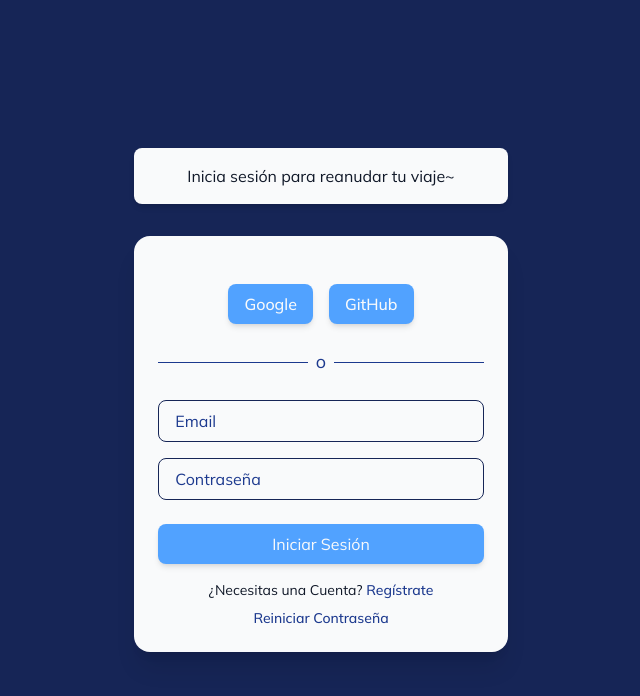
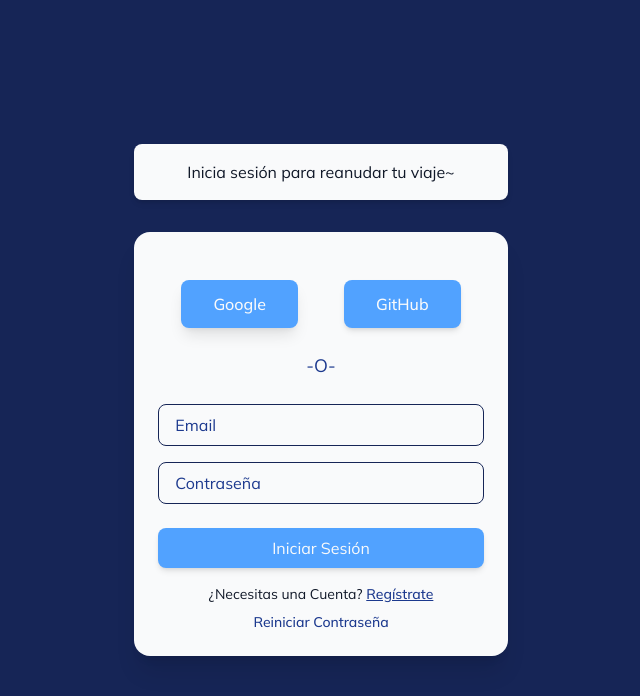
Before and after one commit to Elias-MN/Codemon, a React (Vite) app: page / in a window 1280 px wide. Shown: the top 696 px of the page, without its empty margins (319-959 px from the left). Built offline with nearby package versions, Linux system fonts and the light colour scheme.

Commit message:
Login finished
The Login part of Codemon has been finished, shadows have been added, correct separation between buttons, correct sizes, and pointer cursors where they belong

```diff
--- a/src/components/Login.tsx
+++ b/src/components/Login.tsx
@@ -2,7 +2,7 @@ function LoginForm() {
   return (
     <div className="flex items-center justify-center flex-col min-h-screen bg-blue-950 font-['Mulish']">
 
-      <h1 className="text-3xl mb-8 font-bold text-center text-gray-50 md:hidden font-['Press_Start_2P']">
+      <h1 className="text-2xl mb-8 font-bold text-center text-gray-50 md:hidden font-['Press_Start_2P']">
         Iniciar Sesión
       </h1>
 
@@ -12,19 +12,17 @@ function LoginForm() {
 
       <div className="w-11/12 max-w-md p-6 bg-gray-50 rounded-2xl shadow-xl md:w-13/24 lg:w-7/24 relative">
 
-        <div className="flex items-center justify-center gap-4 mt-6">
-          <button className="px-4 py-2 font-medium text-gray-50 bg-blue-400 rounded-lg shadow-md hover:shadow-lg hover:opacity-80 active:shadow-inner transition">
+        <div className="flex items-center justify-around mt-6">
+          <button className="px-8 py-3 font-medium text-gray-50 bg-blue-400 rounded-lg shadow-lg hover:shadow-lg hover:opacity-80 active:shadow-inner transition cursor-pointer">
             Google
           </button>
-          <button className="px-4 py-2 font-medium text-gray-50 bg-blue-400 rounded-lg shadow-md hover:shadow-lg hover:opacity-80 active:shadow-inner transition">
+          <button className="px-8 py-3 font-medium text-gray-50 bg-blue-400 rounded-lg shadow-md hover:shadow-lg hover:opacity-80 active:shadow-inner transition cursor-pointer">
             GitHub
           </button>
         </div>
 
-        <div className="relative flex items-center my-6">
-          <div className="flex-grow border-t border-blue-900"></div>
-          <span className="mx-2 text-lg text-blue-900">o</span>
-          <div className="flex-grow border-t border-blue-900"></div>
+        <div className="relative flex items-center justify-center my-6">
+          <span className="mx-2 text-lg text-blue-900">-O-</span>
         </div>
 
         <form>
@@ -47,7 +45,7 @@ function LoginForm() {
 
           <button
             type="submit"
-            className="w-full px-4 py-2 text-gray-50 bg-blue-400 rounded-lg shadow-md hover:shadow-lg hover:opacity-80 active:shadow-inner transition focus:outline-none focus:ring-2 focus:ring-blue-400"
+            className="w-full px-4 py-2 text-gray-50 bg-blue-400 rounded-lg shadow-md hover:shadow-lg hover:opacity-80 active:shadow-inner transition focus:outline-none focus:ring-2 focus:ring-blue-400 cursor-pointer"
           >
             Iniciar Sesión
           </button>
@@ -56,7 +54,7 @@ function LoginForm() {
         <div className="mt-4 text-center">
           <p className="text-sm text-gray-900">
             ¿Necesitas una Cuenta?{" "}
-            <a href="#" className="font-medium text-blue-900 hover:underline">
+            <a href="#" className="font-medium text-blue-900 underline">
               Regístrate
             </a>
           </p>
```
